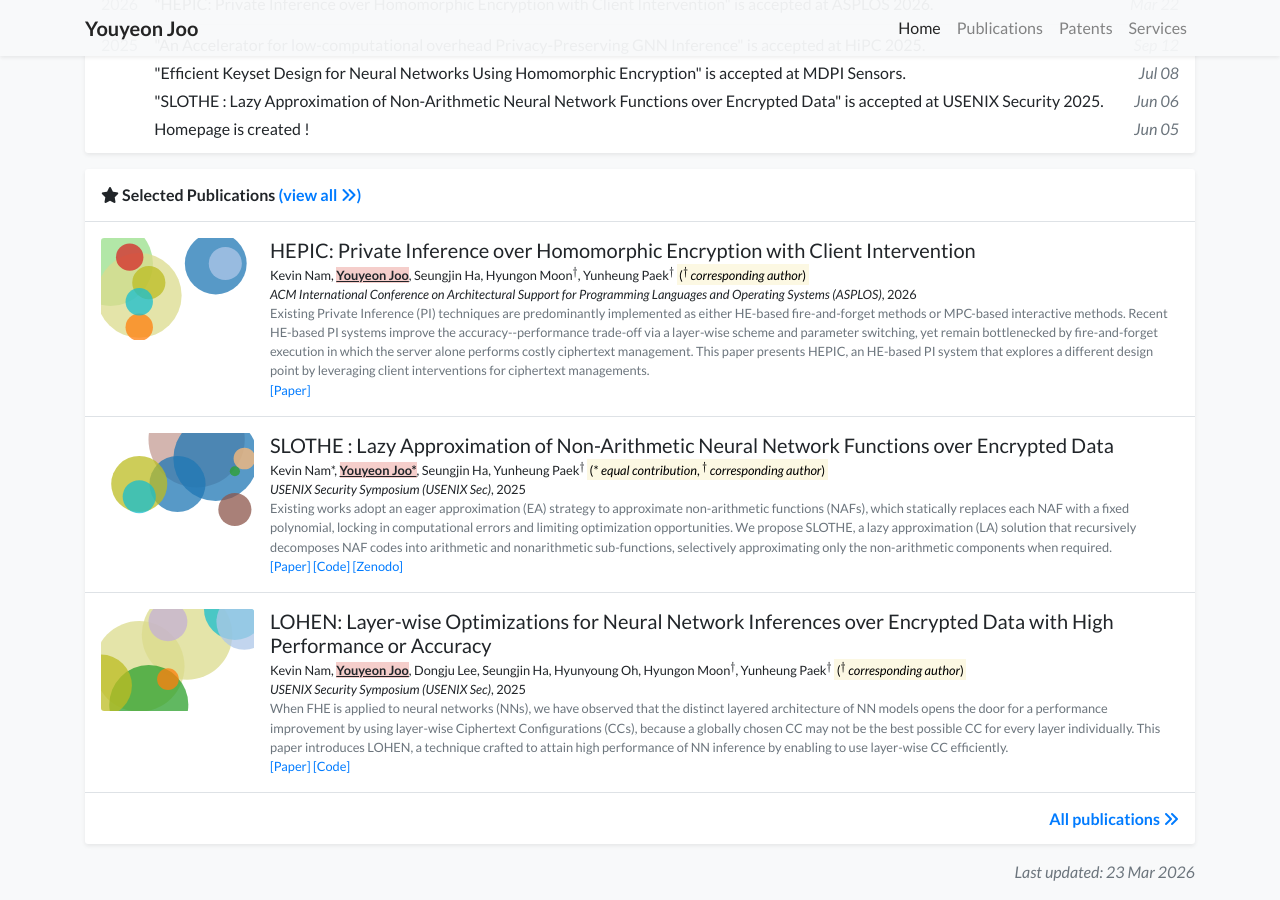
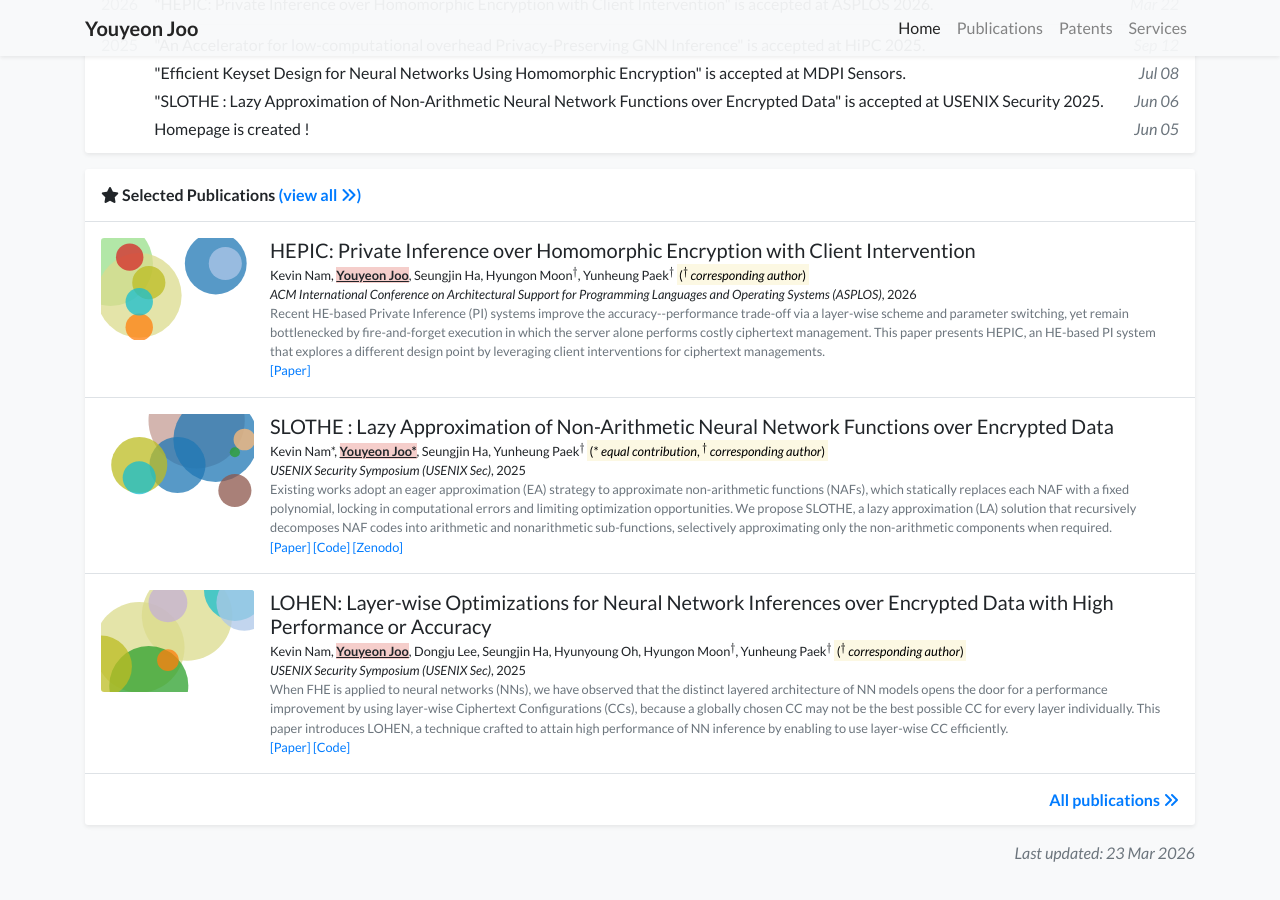
Before and after one commit to Youyeon/Youyeon.github.io, a Jekyll site: the page built from index.html, in a window 1280 px wide and 900 px high, scrolled down 906 px. Built offline with Jekyll 4.4.1, drawn with Linux system fonts in a browser that asks for light colours; nearby versions of some CDN libraries; a style sheet for code colours, icons or effects is not loaded.

Commit message:
update hepic

```diff
--- a/_publications/2026/2026-pub-hepic.md
+++ b/_publications/2026/2026-pub-hepic.md
@@ -9,7 +9,7 @@ pub:            "ACM International Conference on Architectural Support for Progr
 pub_date:       "2026"
 
 abstract: >-
-  Existing Private Inference (PI) techniques are predominantly implemented as either HE-based fire-and-forget methods or MPC-based interactive methods. Recent HE-based PI systems improve the accuracy--performance trade-off via a layer-wise scheme and parameter switching, yet remain bottlenecked by fire-and-forget execution in which the server alone performs costly ciphertext management. This paper presents HEPIC, an HE-based PI system that explores a different design point by leveraging client interventions for ciphertext managements.
+  Recent HE-based Private Inference (PI) systems improve the accuracy--performance trade-off via a layer-wise scheme and parameter switching, yet remain bottlenecked by fire-and-forget execution in which the server alone performs costly ciphertext management. This paper presents HEPIC, an HE-based PI system that explores a different design point by leveraging client interventions for ciphertext managements.
 # cover:          /assets/images/covers/cover3.jpg
 authors:
   - Kevin Nam
```
